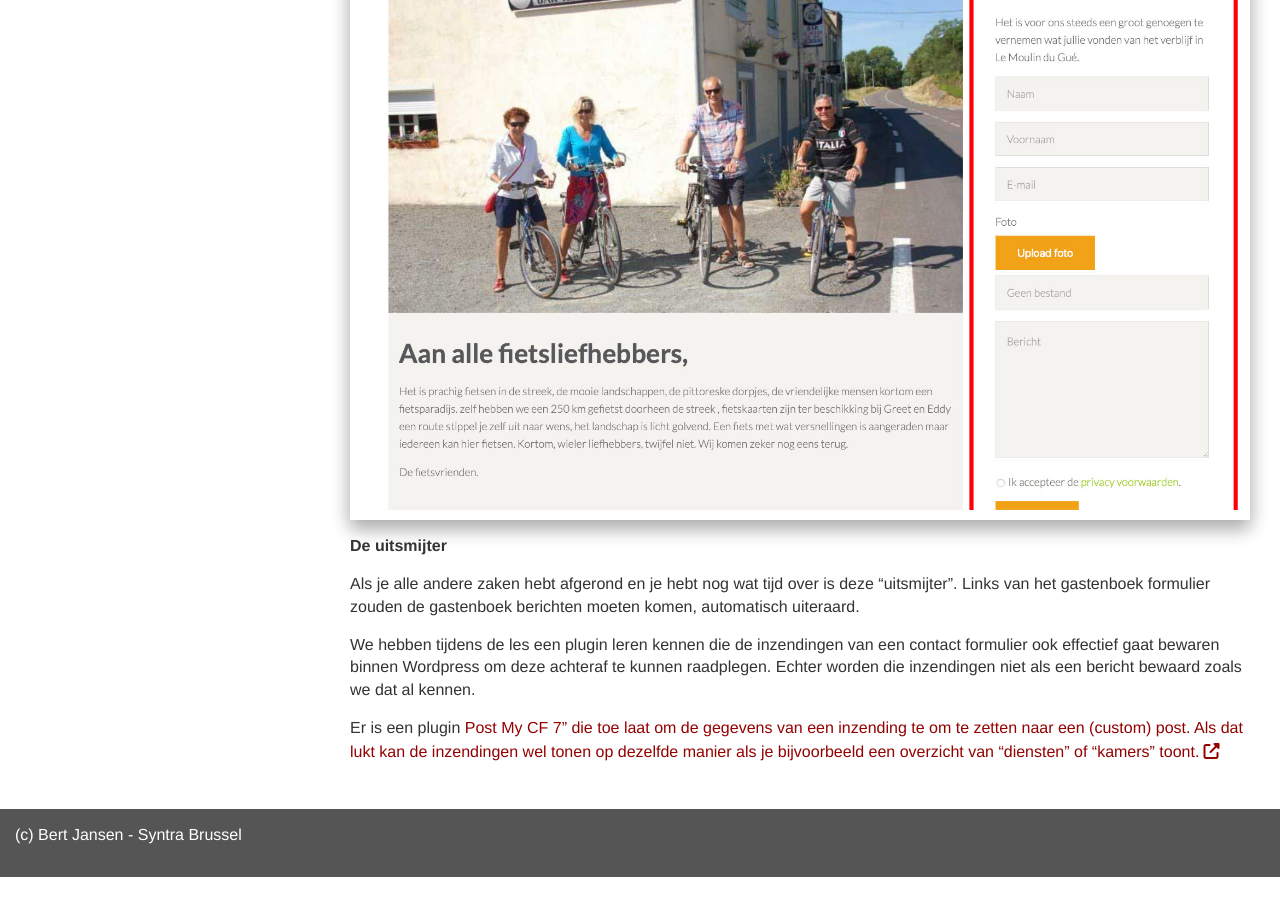
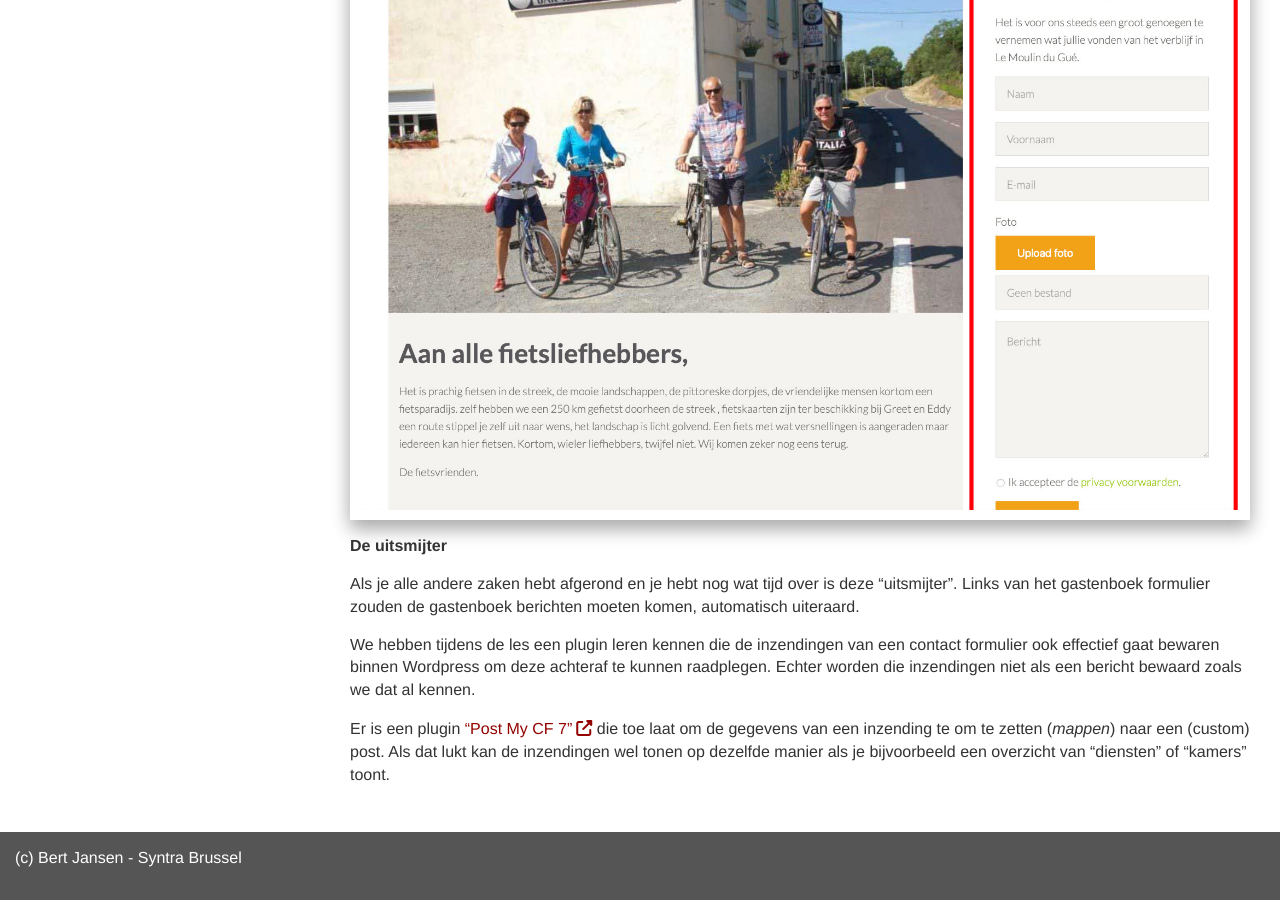
Before and after one commit to Syntra-Brussel/dynamische-webtechnieken, a Jekyll site: the page built from wordpress/eindopdracht.md, in a window 1280 px wide and 900 px high, scrolled down 8468 px. Built offline with Jekyll 4.4.1, drawn with Linux system fonts in a browser that asks for light colours; nearby versions of some CDN libraries; a script that is not in the unit is left out; before the commit the page ends 9345 px from its top, so only the background shows below that.

Commit message:
Update eindopdracht.md

```diff
--- a/wordpress/eindopdracht.md
+++ b/wordpress/eindopdracht.md
@@ -105,4 +105,4 @@ Als je alle andere zaken hebt afgerond en je hebt nog wat tijd over is deze "uit
 
 We hebben tijdens de les een plugin leren kennen die de inzendingen van een contact formulier ook effectief gaat bewaren binnen Wordpress om deze achteraf te kunnen raadplegen. Echter worden die inzendingen niet als een bericht bewaard zoals we dat al kennen.
 
-Er is een plugin <a href="https://wordpress.org/plugins/post-my-contact-form-7/" target="_blank">Post My CF 7" die toe laat om de gegevens van een inzending te om te zetten naar een (custom) post. Als dat lukt kan de inzendingen wel tonen op dezelfde manier als je bijvoorbeeld een overzicht van "diensten" of "kamers" toont.
+Er is een plugin <a href="https://wordpress.org/plugins/post-my-contact-form-7/" target="_blank">"Post My CF 7"</a> die toe laat om de gegevens van een inzending te om te zetten (<em>mappen</em>) naar een (custom) post. Als dat lukt kan de inzendingen wel tonen op dezelfde manier als je bijvoorbeeld een overzicht van "diensten" of "kamers" toont.
```
